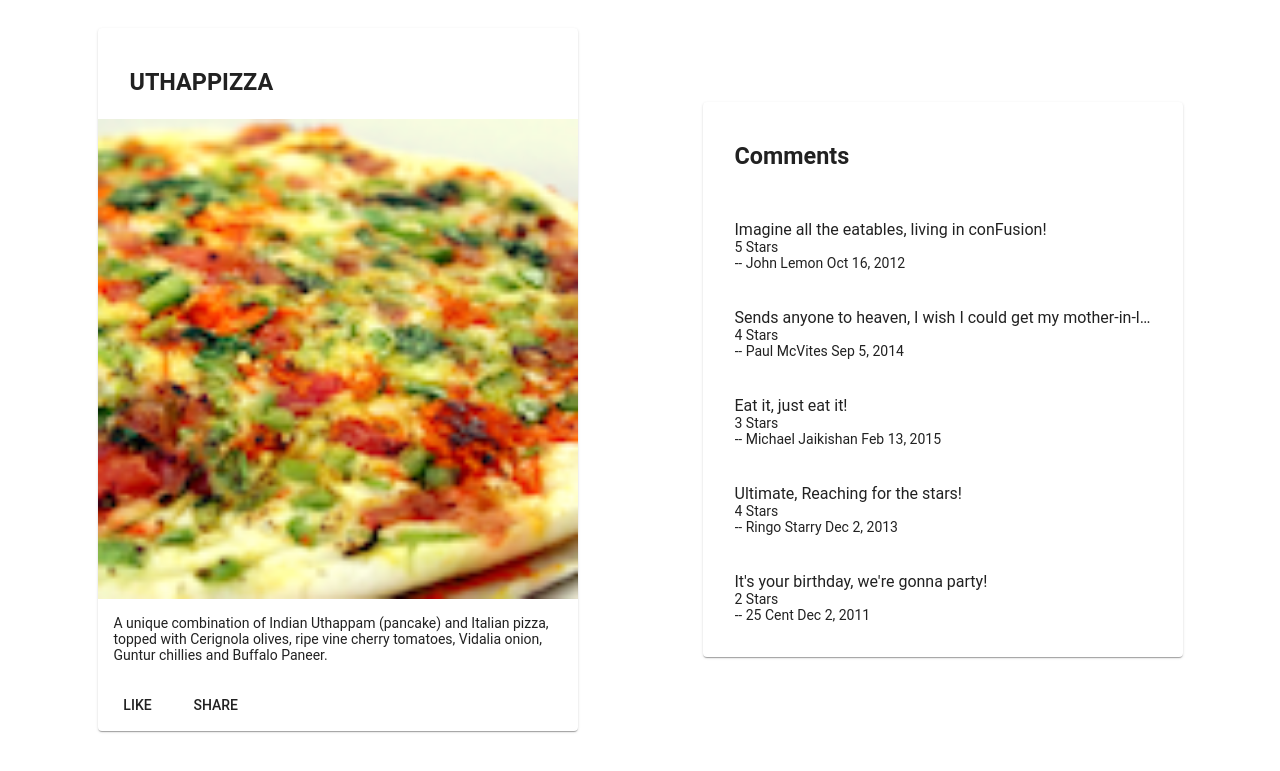
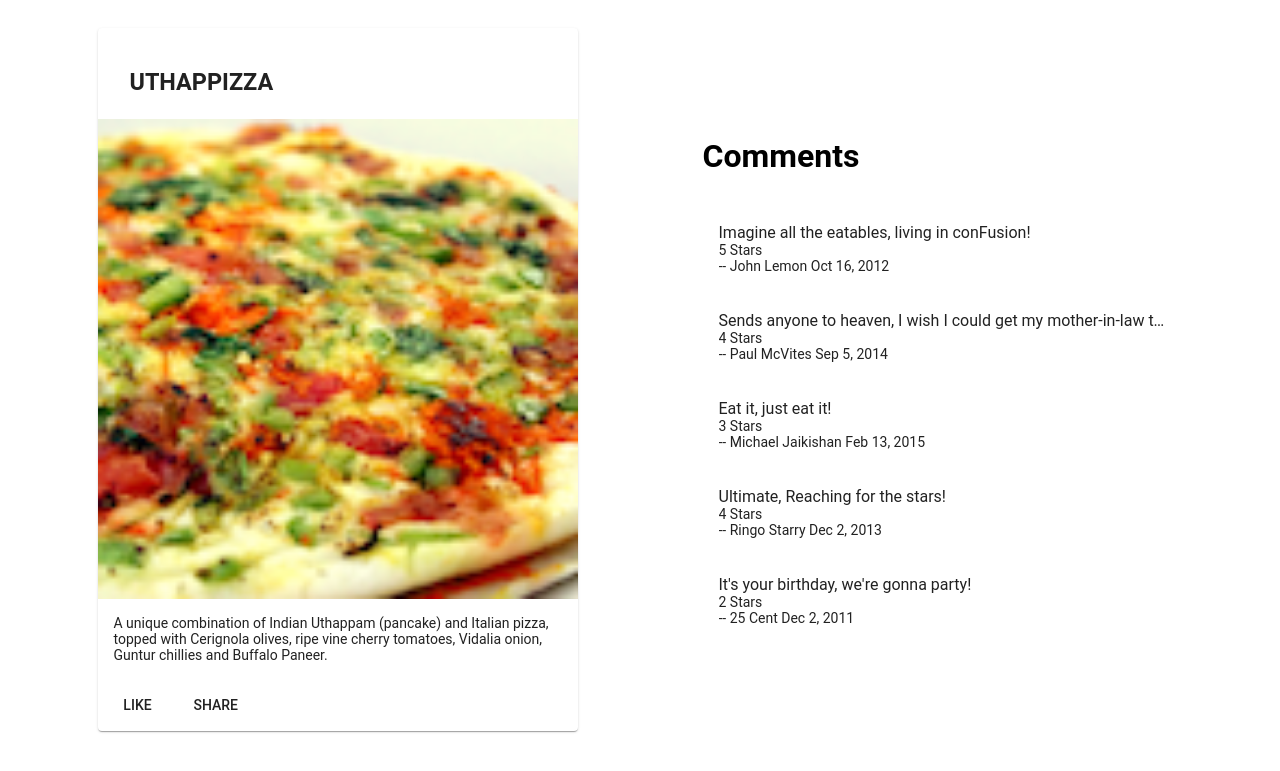
Before and after one commit to SafaMagdy/Angular-Course, an Angular app: page / in a window 1280 px wide. Shown: the part 566-1337 px from the top of the page. Built offline with nearby package versions, Linux system fonts and the light colour scheme.

Commit message:
Assignment 1 updated

```diff
--- a/src/app/dishdetail/dishdetail.component.html
+++ b/src/app/dishdetail/dishdetail.component.html
@@ -26,13 +26,7 @@
   </div>
 
   <div fxFlex="40">
-    <mat-card>
-      <mat-card-header>
-        <mat-card-title>
-          <h3>Comments</h3>
-        </mat-card-title>
-      </mat-card-header>
-      <mat-card-content>
+     <h1>Comments</h1>
      <mat-list *ngIf="dish">
         <mat-list-item *ngFor="let comm of dish.comments">
           <p matLine>
@@ -46,8 +40,6 @@
           </p>
         </mat-list-item>
       </mat-list>
-      </mat-card-content>
-    </mat-card>
   </div>
 
 </div>
```
Lines whose indentation alone changed are shown as unchanged.
